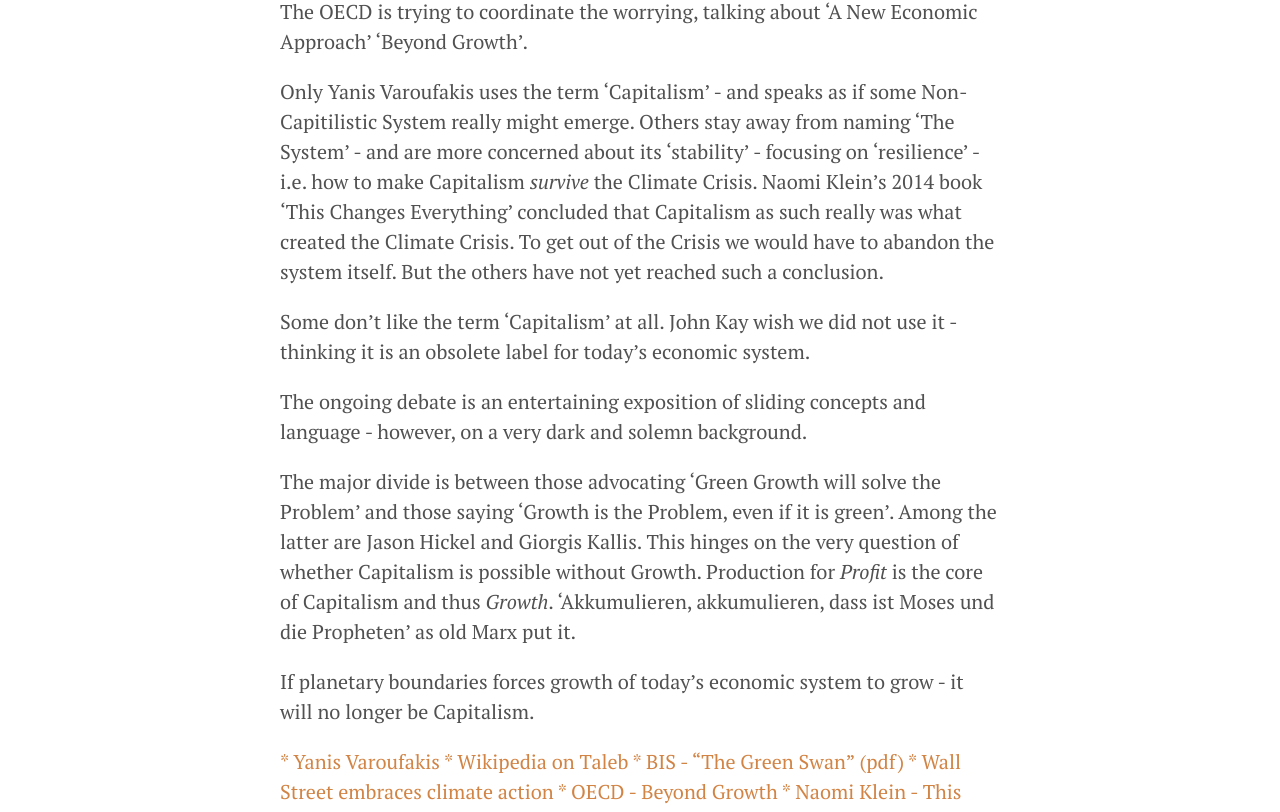
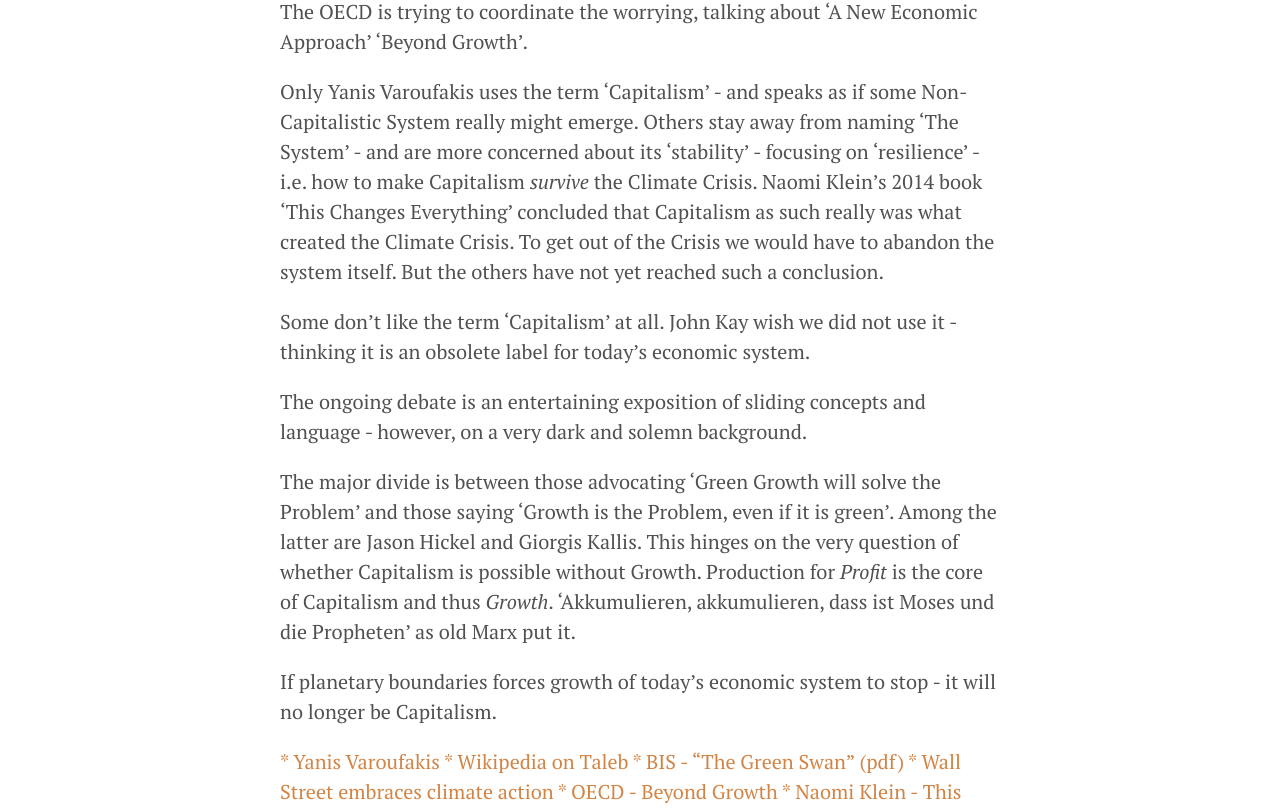
Before and after one commit to dyrehaugen/jde, a Jekyll site: the page built from _posts/2020-02-20-Beyond-Capitalism.md, in a window 1280 px wide. Shown: the part 1295-2107 px from the top of the page. Built offline with Jekyll 4.4.1, drawn with Linux system fonts in a browser that asks for light colours; comment, search, counter and statistics services are not loaded.

Commit message:
content update

```diff
--- a/_includes/sidebar.html
+++ b/_includes/sidebar.html
@@ -21,6 +21,10 @@
     <div class="sidebar-nav-item">
 <!--      <a href="{{ site.baseurl }}">Home</a>&nbsp;&nbsp;|&nbsp;&nbsp; -->
 <a href="{{ site.baseurl }}">Home</a>&nbsp;&nbsp;|&nbsp;&nbsp;
+<a href="http://dyrehaugen.github.io/jdn" target="_blank">jdn</a>&nbsp;&nbsp;|&nbsp;&nbsp;
+<a href="http://dyrehaugen.github.io/jdt" target="_blank">jdt</a>
+
+
 <!--
 <a href="http://dyrehaugen.ddns.net:81/dhe" target="_blank">dhe</a>&nbsp;&nbsp;|&nbsp;&nbsp;
 <a href="http://dyrehaugen.ddns.net:81/dhn" target="_blank">dhn</a>&nbsp;&nbsp;|&nbsp;&nbsp;
--- a/_posts/2020-02-20-Beyond-Capitalism.md
+++ b/_posts/2020-02-20-Beyond-Capitalism.md
@@ -24,7 +24,7 @@ The alarm bells has finally started ringing in the 'Core of Capitalism'.
 The OECD is trying to coordinate the worrying, talking about 'A New Economic Approach'
 'Beyond Growth'.
 
-Only Yanis Varoufakis uses the term 'Capitalism' - and speaks as if some Non-Capitilistic
+Only Yanis Varoufakis uses the term 'Capitalism' - and speaks as if some Non-Capitalistic
 System really might emerge.
 Others stay away from naming 'The System' - and are more concerned about its 'stability' -
 focusing on 'resilience' - i.e. how to make Capitalism *survive* the Climate Crisis.
@@ -46,7 +46,7 @@ This hinges on the very question of whether Capitalism is possible without Growt
 Production for *Profit* is the core of Capitalism and thus *Growth*.
 'Akkumulieren, akkumulieren, dass ist Moses und die Propheten' as old Marx put it.
 
-If planetary boundaries forces growth of today's economic system to grow - it
+If planetary boundaries forces growth of today's economic system to stop - it
 will no longer be Capitalism.
 
 
```
Also changed, not shown: _posts/2017-05-10-About.md (added, +13 -0 lines), _posts/2020-05-01-Some-Time-Soon.md (added, +7 -0 lines), Gemfile.lock, 1 other file.
